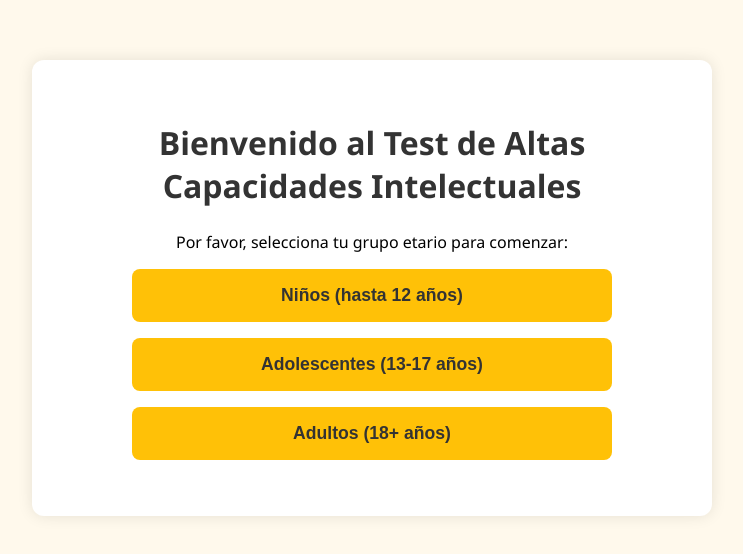
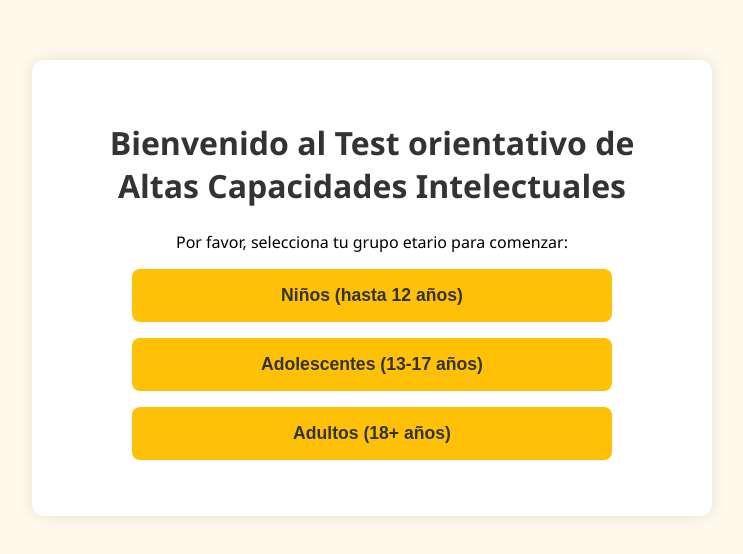
Before and after one commit to Pablo3141/Test-orientativo-ACI-2025-, a plain HTML site: page index.html in a window 1280 px wide. Shown: the part 144-698 px from the top of the page, without its empty margins (268-1011 px from the left). Drawn offline with Linux system fonts and the light colour scheme.

Commit message:
Update index.html

```diff
--- a/index.html
+++ b/index.html
@@ -49,7 +49,7 @@
 </head>
 <body>
     <div class="container">
-        <h1>Bienvenido al Test de Altas Capacidades Intelectuales</h1>
+        <h1>Bienvenido al Test orientativo de Altas Capacidades Intelectuales</h1>
         <p>Por favor, selecciona tu grupo etario para comenzar:</p>
         <div class="group-buttons">
             <button onclick="iniciarTest('ninos')">Niños (hasta 12 años)</button>
```
